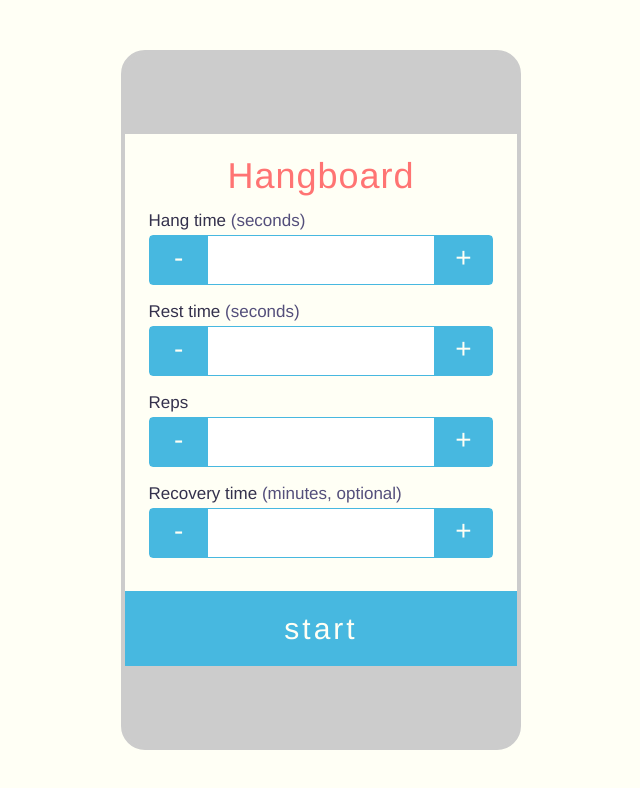
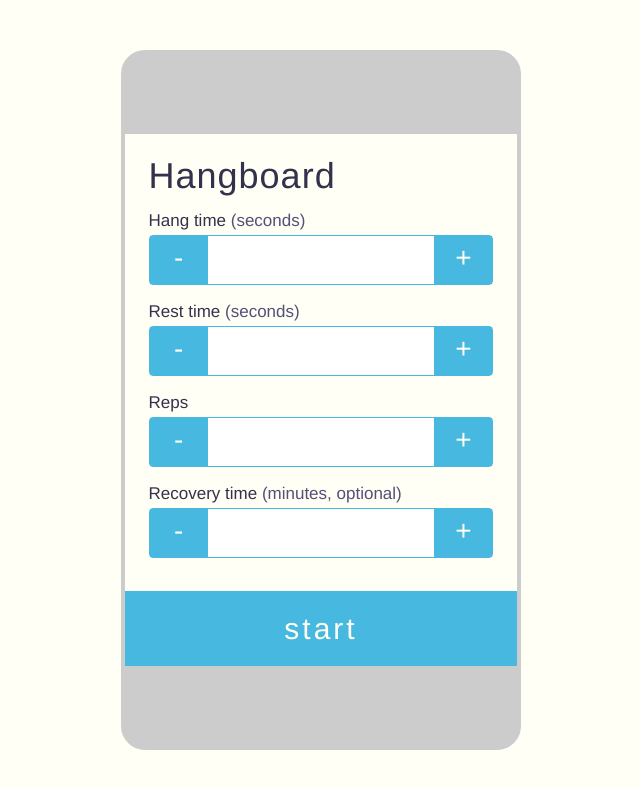
Before and after one commit to mgeraci/hangboard-timer, a website built with webpack: page index.html in a window 1280 px wide. Shown: the whole page, without its empty margins (319-959 px from the left). Built offline with nearby package versions, Linux system fonts and the light colour scheme.

Commit message:
compile styles

```diff
--- a/css/styles.css
+++ b/css/styles.css
@@ -84,13 +84,11 @@ body {
   .stage-setup-form {
     width: 100%;
     padding: 6%; }
-  .stage-setup-title {
-    width: 100%;
-    text-align: center;
+  .stage-setup h1 {
     font-size: 36px;
-    letter-spacing: 1px;
-    color: #ff7473; }
-  .stage-setup-title,
+    font-weight: 100;
+    letter-spacing: 1px; }
+  .stage-setup h1,
   .stage-setup fieldset {
     margin-bottom: 18px; }
   .stage-setup fieldset {
```
